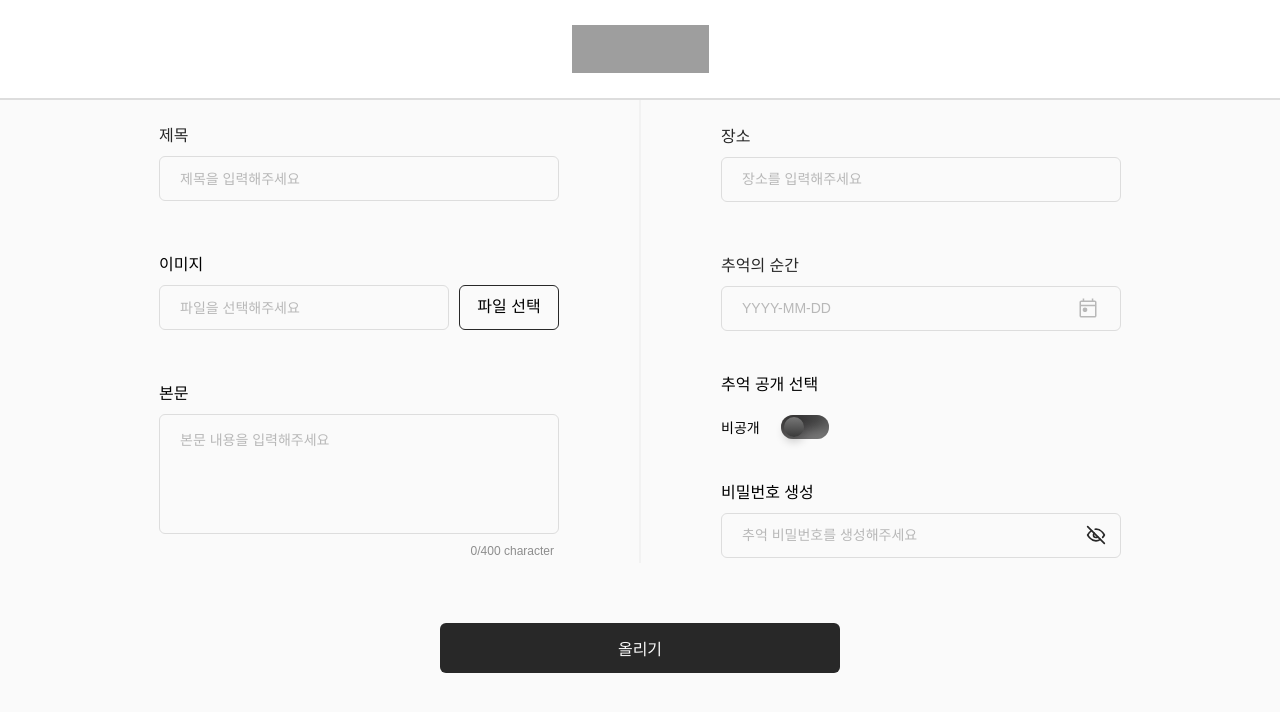
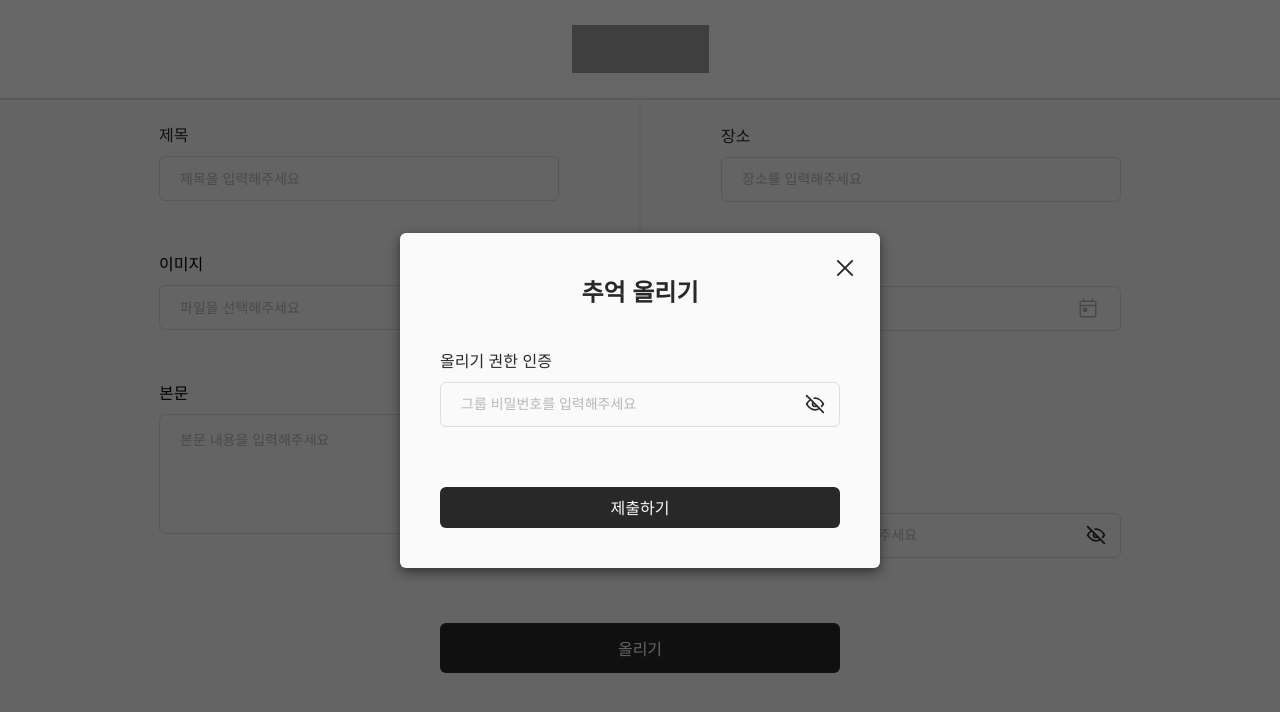
Before and after one commit to Codeit-ToyProject-Team-3/Codeit_Toy_Team3_FE, a React (Vite) app: page /create-memory in a window 1280 px wide. Both pictures are taken after a click on the button "올리기". Shown: the part 285-997 px from the top of the page. Built offline with nearby package versions, Linux system fonts and the light colour scheme; grey boxes are pictures that could not be loaded; a web font is replaced by a local one.

Commit message:
feat(MemoryPostAccessModal): 추억 올리기 버튼 클릭 시 권한 인증 모달 구현 by using MUI Modal component (#13)

```diff
--- a/package.json
+++ b/package.json
@@ -10,6 +10,7 @@
     "preview": "vite preview"
   },
   "dependencies": {
+    "@mui/base": "^5.0.0-beta.58",
     "axios": "^1.7.7",
     "react": "^18.3.1",
     "react-datepicker": "^7.4.0",
--- /dev/null
+++ b/src/components/MemoryPostAccessModal/MemoryPostAccessModal.jsx
@@ -0,0 +1,57 @@
+/* eslint-disable react/prop-types */
+import {
+  Modal,
+  ModalContent,
+  PostSubmitButton,
+  StyledCloseIcon,
+} from "./MemoryPostAccessModal.styled";
+
+import PasswordInput from "@components/Input/Password/PasswordInput";
+
+import styled from "styled-components";
+import { forwardRef } from "react";
+import clsx from "clsx";
+
+// eslint-disable-next-line react/display-name
+const Backdrop = forwardRef((props, ref) => {
+  const { open, className, ...other } = props;
+  return (
+    <div
+      className={clsx({ "base-Backdrop-open": open }, className)}
+      ref={ref}
+      {...other}
+    />
+  );
+});
+
+const StyledBackdrop = styled(Backdrop).withConfig({
+  shouldForwardProp: (prop) => prop !== "ownerState",
+})`
+  z-index: -1;
+  position: fixed;
+  inset: 0;
+  background-color: rgba(0, 0, 0, 0.6);
+  -webkit-tap-highlight-color: transparent; // 모바일 및 터치 기반 웹 브라우저에서 터치 요소를 클릭할 때 나타나는 하이라이트 효과를 제어 (여기선 필요 없음)
+`;
+
+const MemoryPostAccessModal = ({ modalOpen, handleModalClose }) => {
+  return (
+    <Modal
+      open={modalOpen}
+      onClose={handleModalClose}
+      slots={{ backdrop: StyledBackdrop }}
+    >
+      <ModalContent>
+        <h2 className="modal-title">추억 올리기</h2>
+        <StyledCloseIcon onClick={handleModalClose} />
+        <PasswordInput
+          title="올리기 권한 인증"
+          placeholderContent="그룹 비밀번호를 입력해주세요"
+        />
+        <PostSubmitButton>제출하기</PostSubmitButton>
+      </ModalContent>
+    </Modal>
+  );
+};
+
+export default MemoryPostAccessModal;
--- /dev/null
+++ b/src/components/MemoryPostAccessModal/MemoryPostAccessModal.styled.js
@@ -0,0 +1,64 @@
+import styled from "styled-components";
+import { colors } from "@styles/theme/colors";
+
+import { Modal as BaseModal } from "@mui/base/Modal";
+
+import closeIcon from "@assets/close-icon.svg?react";
+
+export const Modal = styled(BaseModal)`
+  display: flex;
+  align-items: center;
+  justify-content: center;
+
+  position: fixed;
+  z-index: 1300;
+  inset: 0;
+`;
+
+export const ModalContent = styled.div`
+  width: 480px;
+  height: 335px;
+  padding: 40px;
+
+  display: flex;
+  flex-direction: column;
+  align-items: center;
+
+  position: relative;
+
+  border-radius: 6px;
+  background-color: ${colors.gray[50]};
+
+  color: ${colors.black};
+
+  box-shadow: 0 4px 12px rgb(0 0 0 / 0.5);
+
+  .modal-title {
+    margin-bottom: 40px;
+
+    ${({ theme }) => theme.fontStyles.Header2}
+  }
+`;
+
+export const PostSubmitButton = styled.button`
+  width: 100%;
+  height: 50px;
+  margin-top: 60px;
+
+  border-radius: 6px;
+  background-color: ${colors.black};
+
+  ${({ theme }) => theme.fontStyles.Body4}
+  color: ${colors.gray[50]};
+`;
+
+export const StyledCloseIcon = styled(closeIcon)`
+  width: 30px;
+  height: 30px;
+
+  position: absolute;
+  top: 20px;
+  right: 20px;
+
+  cursor: pointer;
+`;
--- a/src/pages/CreateMemoryPage/CreateMemoryPage.jsx
+++ b/src/pages/CreateMemoryPage/CreateMemoryPage.jsx
@@ -17,11 +17,22 @@ import HashtagInput from "@components/Input/HashTag/HashTagInput";
 import ToggleButton from "@components/ToggleButton/ToggleButton";
 import PasswordInput from "@components/Input/Password/PasswordInput";
 import DateInputModule from "@components/Input/Date/DateInputModule";
+import MemoryPostAccessModal from "@components/MemoryPostAccessModal/MemoryPostAccessModal";
 
 const CreateMemoryPage = () => {
   const MAX_DESCRIPTION_WORDS = 400;
 
   const [memoryPrivacy, setMemoryPrivacy] = useState("비공개");
+
+  const [isModalOpen, setIsModalOpen] = useState(false);
+
+  const handleModalOpen = () => {
+    setIsModalOpen(true);
+  };
+
+  const handleModalClose = () => {
+    setIsModalOpen(false);
+  };
 
   const handleMemoryPrivacyText = () => {
     setMemoryPrivacy((prev) => (prev === "비공개" ? "공개" : "비공개"));
@@ -77,7 +88,13 @@ const CreateMemoryPage = () => {
             />
           </CreateMemoryModule>
         </CreateMemoryContent>
-        <CreateMemoryButton>올리기</CreateMemoryButton>
+        <CreateMemoryButton onClick={handleModalOpen}>
+          올리기
+        </CreateMemoryButton>
+        <MemoryPostAccessModal
+          modalOpen={isModalOpen}
+          handleModalClose={handleModalClose}
+        />
       </CreateMemoryPageContainer>
     </>
   );
```
Also changed, not shown: src/assets/close-icon.svg (added), 1 other file (tests, documents, lock files or other folders).
